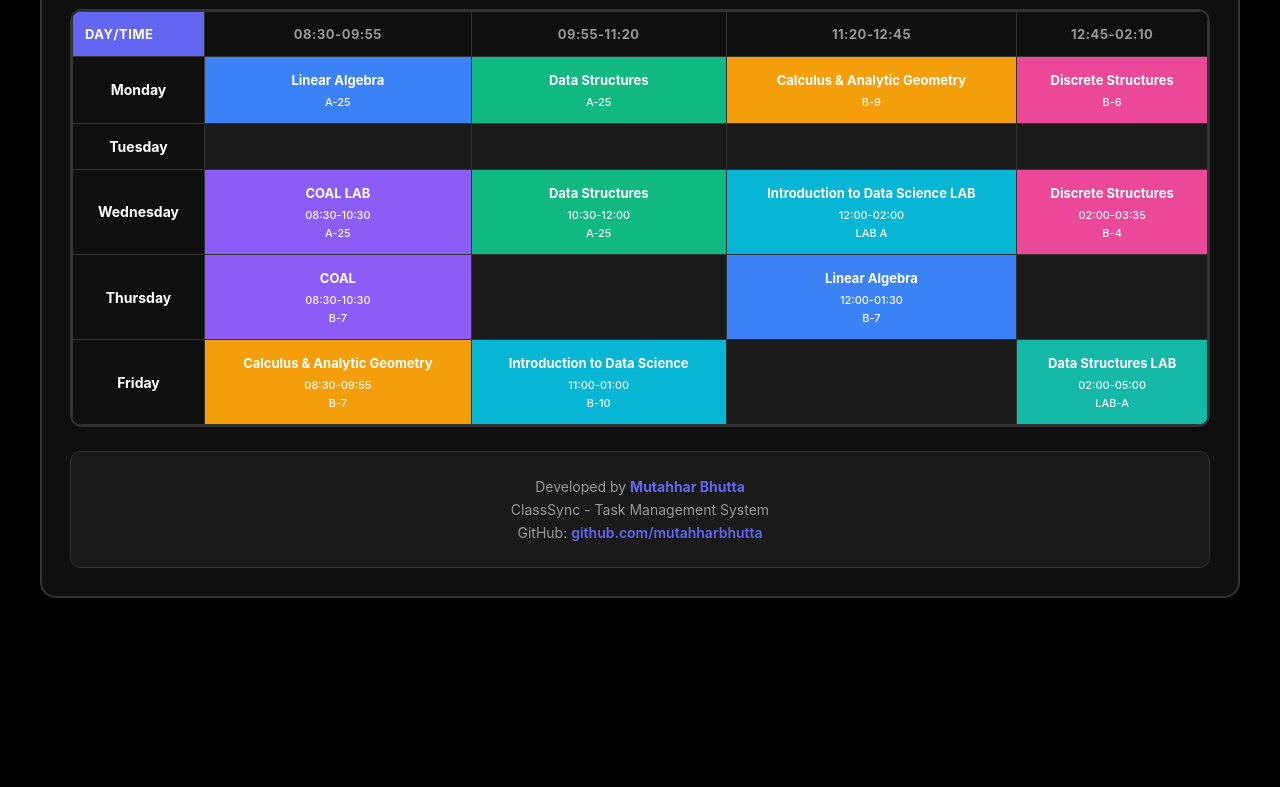
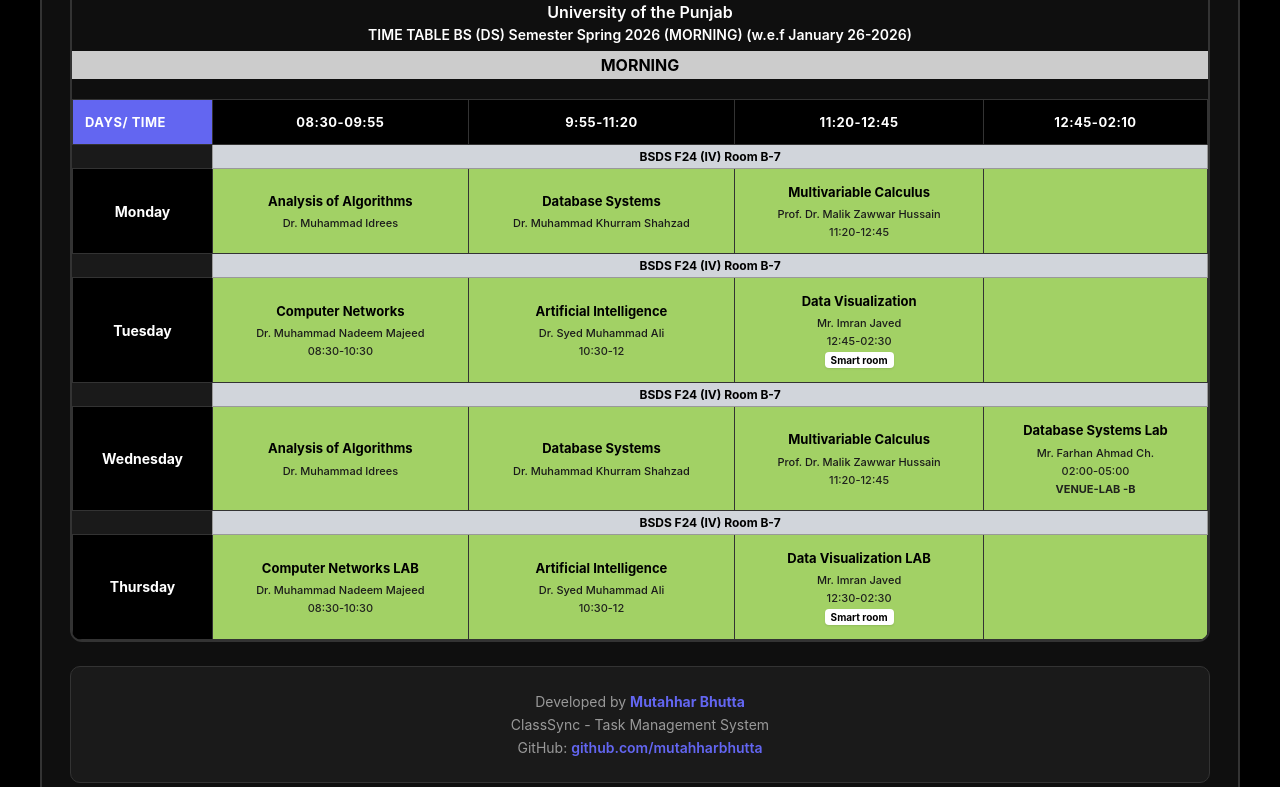
Before and after one commit to mutahharbhutta/WorkBurst, a plain HTML site: page timetable.html in a window 1280 px wide. Shown: the part 144-931 px from the top of the page. Before the commit the page ends 800 px from the top, so only its background shows below. Drawn offline with nearby package versions, Linux system fonts and the light colour scheme.

Commit message:
feat: Revamp timetable styles and update download functionality for Spring 2026

```diff
--- a/timetable.css
+++ b/timetable.css
@@ -252,36 +252,68 @@ body.notebook {
 }
 
 /* Subject Colors */
-.linear-algebra {
-  background: #3b82f6;
+/* Subject Colors - Unified Green Theme */
+.course-cell {
+  background: #a2d165; /* Light green from image */
+  color: #000000;
+  position: relative;
 }
 
-.data-structures {
-  background: #10b981;
+.course-cell .subject-name {
+  color: #000000;
+  font-weight: 700;
 }
 
-.calculus {
-  background: #f59e0b;
+.course-cell .time,
+.course-cell .room,
+.course-cell .instructor {
+  color: #1a1a1a;
+  font-size: 11px;
+  font-weight: 500;
 }
 
-.discrete {
-  background: #ec4899;
+.course-cell.lab {
+  border-left: none; /* Removed existing lab border style if not needed, or keep for distinction */
+  /* The image doesn't show a distinct border style for labs, just the text */
 }
 
-.coal {
-  background: #8b5cf6;
+.smart-room-tag {
+  background: #ffffff;
+  color: #000000;
+  padding: 2px 6px;
+  border-radius: 4px;
+  font-size: 10px;
+  font-weight: 700;
+  display: inline-block;
+  margin-top: 4px;
+  box-shadow: 0 1px 2px rgba(0,0,0,0.1);
 }
 
-.intro-ds {
-  background: #06b6d4;
+/* Room Strip Header */
+.room-row td {
+  background: #d1d5db; /* Gray strip */
+  color: #000000;
+  font-weight: 700;
+  text-align: center;
+  padding: 4px;
+  font-size: 12px;
+  border: 1px solid #999;
 }
 
-.data-structures-lab {
-  background: #14b8a6;
+/* Header updates to match image */
+.timetable thead th {
+  background: #000000;
+  color: #ffffff;
+  border-color: #333;
 }
 
-.lab {
-  border-left: 4px solid rgba(255, 255, 255, 0.8);
+.day-cell {
+  background: #000000;
+  color: #ffffff;
+  border-color: #333;
+  vertical-align: middle;
+  text-align: center;
+  font-size: 14px;
 }
 
 /* Footer */
--- a/timetable.html
+++ b/timetable.html
@@ -1,5 +1,6 @@
 <!DOCTYPE html>
 <html lang="en">
+
 <head>
   <meta charset="utf-8" />
   <meta name="viewport" content="width=device-width, initial-scale=1" />
@@ -11,6 +12,7 @@
   <script src="https://cdnjs.cloudflare.com/ajax/libs/html2canvas/1.4.1/html2canvas.min.js"></script>
   <script src="https://cdnjs.cloudflare.com/ajax/libs/jspdf/2.5.1/jspdf.umd.min.js"></script>
 </head>
+
 <body>
   <div class="container">
     <header class="header">
@@ -23,99 +25,129 @@
     </header>
 
     <div id="timetableContent" class="timetable-wrapper">
+      <div class="university-header" style="text-align: center; margin-bottom: 20px; color: var(--text);">
+        <h2 style="font-size: 18px; font-weight: 700; margin-bottom: 4px;">FACULTY OF COMPUTING & INFORMATION TECHNOLOGY
+          New Campus</h2>
+        <h3 style="font-size: 16px; font-weight: 600; margin-bottom: 4px;">University of the Punjab</h3>
+        <p style="font-size: 14px; font-weight: 600;">TIME TABLE BS (DS) Semester Spring 2026 (MORNING) (w.e.f January
+          26-2026)</p>
+        <div style="background: #ccc; padding: 4px; margin-top: 8px; color: black; font-weight: 700;">MORNING</div>
+      </div>
+
       <table class="timetable">
         <thead>
           <tr>
-            <th class="day-column">Day/Time</th>
+            <th class="day-column">Days/ Time</th>
             <th>08:30-09:55</th>
-            <th>09:55-11:20</th>
+            <th>9:55-11:20</th>
             <th>11:20-12:45</th>
             <th>12:45-02:10</th>
           </tr>
         </thead>
         <tbody>
+          <!-- Monday -->
+          <tr class="room-row">
+            <td style="background:transparent; border:none;"></td>
+            <td colspan="4">BSDS F24 (IV) Room B-7</td>
+          </tr>
           <tr>
             <td class="day-cell">Monday</td>
-            <td class="subject-cell linear-algebra">
-              <div class="subject-name">Linear Algebra</div>
-              <div class="room">A-25</div>
+            <td class="course-cell">
+              <div class="subject-name">Analysis of Algorithms</div>
+              <div class="instructor">Dr. Muhammad Idrees</div>
             </td>
-            <td class="subject-cell data-structures">
-              <div class="subject-name">Data Structures</div>
-              <div class="room">A-25</div>
+            <td class="course-cell">
+              <div class="subject-name">Database Systems</div>
+              <div class="instructor">Dr. Muhammad Khurram Shahzad</div>
             </td>
-            <td class="subject-cell calculus">
-              <div class="subject-name">Calculus & Analytic Geometry</div>
-              <div class="room">B-9</div>
+            <td class="course-cell">
+              <div class="subject-name">Multivariable Calculus</div>
+              <div class="instructor">Prof. Dr. Malik Zawwar Hussain</div>
+              <div class="time">11:20-12:45</div>
             </td>
-            <td class="subject-cell discrete">
-              <div class="subject-name">Discrete Structures</div>
-              <div class="room">B-6</div>
+            <td class="course-cell" style="background:#a2d165;">
+              <!-- Empty Green Block -->
             </td>
+          </tr>
+
+          <!-- Tuesday -->
+          <tr class="room-row">
+            <td style="background:transparent; border:none;"></td>
+            <td colspan="4">BSDS F24 (IV) Room B-7</td>
           </tr>
           <tr>
             <td class="day-cell">Tuesday</td>
-            <td class="empty-cell"></td>
-            <td class="empty-cell"></td>
-            <td class="empty-cell"></td>
-            <td class="empty-cell"></td>
+            <td class="course-cell">
+              <div class="subject-name">Computer Networks</div>
+              <div class="instructor">Dr. Muhammad Nadeem Majeed</div>
+              <div class="time">08:30-10:30</div>
+            </td>
+            <td class="course-cell">
+              <div class="subject-name">Artificial Intelligence</div>
+              <div class="instructor">Dr. Syed Muhammad Ali</div>
+              <div class="time">10:30-12</div>
+            </td>
+            <td class="course-cell">
+              <div class="subject-name">Data Visualization</div>
+              <div class="instructor">Mr. Imran Javed</div>
+              <div class="time">12:45-02:30</div>
+              <div class="smart-room-tag">Smart room</div>
+            </td>
+            <td class="course-cell"></td>
+          </tr>
+
+          <!-- Wednesday -->
+          <tr class="room-row">
+            <td style="background:transparent; border:none;"></td>
+            <td colspan="4">BSDS F24 (IV) Room B-7</td>
           </tr>
           <tr>
             <td class="day-cell">Wednesday</td>
-            <td class="subject-cell lab coal">
-              <div class="subject-name">COAL LAB</div>
-              <div class="time">08:30-10:30</div>
-              <div class="room">A-25</div>
+            <td class="course-cell">
+              <div class="subject-name">Analysis of Algorithms</div>
+              <div class="instructor">Dr. Muhammad Idrees</div>
             </td>
-            <td class="subject-cell data-structures">
-              <div class="subject-name">Data Structures</div>
-              <div class="time">10:30-12:00</div>
-              <div class="room">A-25</div>
+            <td class="course-cell">
+              <div class="subject-name">Database Systems</div>
+              <div class="instructor">Dr. Muhammad Khurram Shahzad</div>
             </td>
-            <td class="subject-cell lab intro-ds">
-              <div class="subject-name">Introduction to Data Science LAB</div>
-              <div class="time">12:00-02:00</div>
-              <div class="room">LAB A</div>
+            <td class="course-cell">
+              <div class="subject-name">Multivariable Calculus</div>
+              <div class="instructor">Prof. Dr. Malik Zawwar Hussain</div>
+              <div class="time">11:20-12:45</div>
             </td>
-            <td class="subject-cell discrete">
-              <div class="subject-name">Discrete Structures</div>
-              <div class="time">02:00-03:35</div>
-              <div class="room">B-4</div>
+            <td class="course-cell">
+              <div class="subject-name">Database Systems Lab</div>
+              <div class="instructor">Mr. Farhan Ahmad Ch.</div>
+              <div class="time">02:00-05:00</div>
+              <div class="room" style="font-weight:700;">VENUE-LAB -B</div>
             </td>
+          </tr>
+
+          <!-- Thursday -->
+          <tr class="room-row">
+            <td style="background:transparent; border:none;"></td>
+            <td colspan="4">BSDS F24 (IV) Room B-7</td>
           </tr>
           <tr>
             <td class="day-cell">Thursday</td>
-            <td class="subject-cell coal">
-              <div class="subject-name">COAL</div>
+            <td class="course-cell">
+              <div class="subject-name">Computer Networks LAB</div>
+              <div class="instructor">Dr. Muhammad Nadeem Majeed</div>
               <div class="time">08:30-10:30</div>
-              <div class="room">B-7</div>
             </td>
-            <td class="empty-cell"></td>
-            <td class="subject-cell linear-algebra">
-              <div class="subject-name">Linear Algebra</div>
-              <div class="time">12:00-01:30</div>
-              <div class="room">B-7</div>
+            <td class="course-cell">
+              <div class="subject-name">Artificial Intelligence</div>
+              <div class="instructor">Dr. Syed Muhammad Ali</div>
+              <div class="time">10:30-12</div>
             </td>
-            <td class="empty-cell"></td>
-          </tr>
-          <tr>
-            <td class="day-cell">Friday</td>
-            <td class="subject-cell calculus">
-              <div class="subject-name">Calculus & Analytic Geometry</div>
-              <div class="time">08:30-09:55</div>
-              <div class="room">B-7</div>
+            <td class="course-cell">
+              <div class="subject-name">Data Visualization LAB</div>
+              <div class="instructor">Mr. Imran Javed</div>
+              <div class="time">12:30-02:30</div>
+              <div class="smart-room-tag">Smart room</div>
             </td>
-            <td class="subject-cell intro-ds">
-              <div class="subject-name">Introduction to Data Science</div>
-              <div class="time">11:00-01:00</div>
-              <div class="room">B-10</div>
-            </td>
-            <td class="empty-cell"></td>
-            <td class="subject-cell lab data-structures-lab">
-              <div class="subject-name">Data Structures LAB</div>
-              <div class="time">02:00-05:00</div>
-              <div class="room">LAB-A</div>
-            </td>
+            <td class="course-cell"></td>
           </tr>
         </tbody>
       </table>
@@ -130,4 +162,5 @@
 
   <script src="timetable.js"></script>
 </body>
+
 </html>
```
Also changed, not shown: timetable.js (+9 -9 lines).
